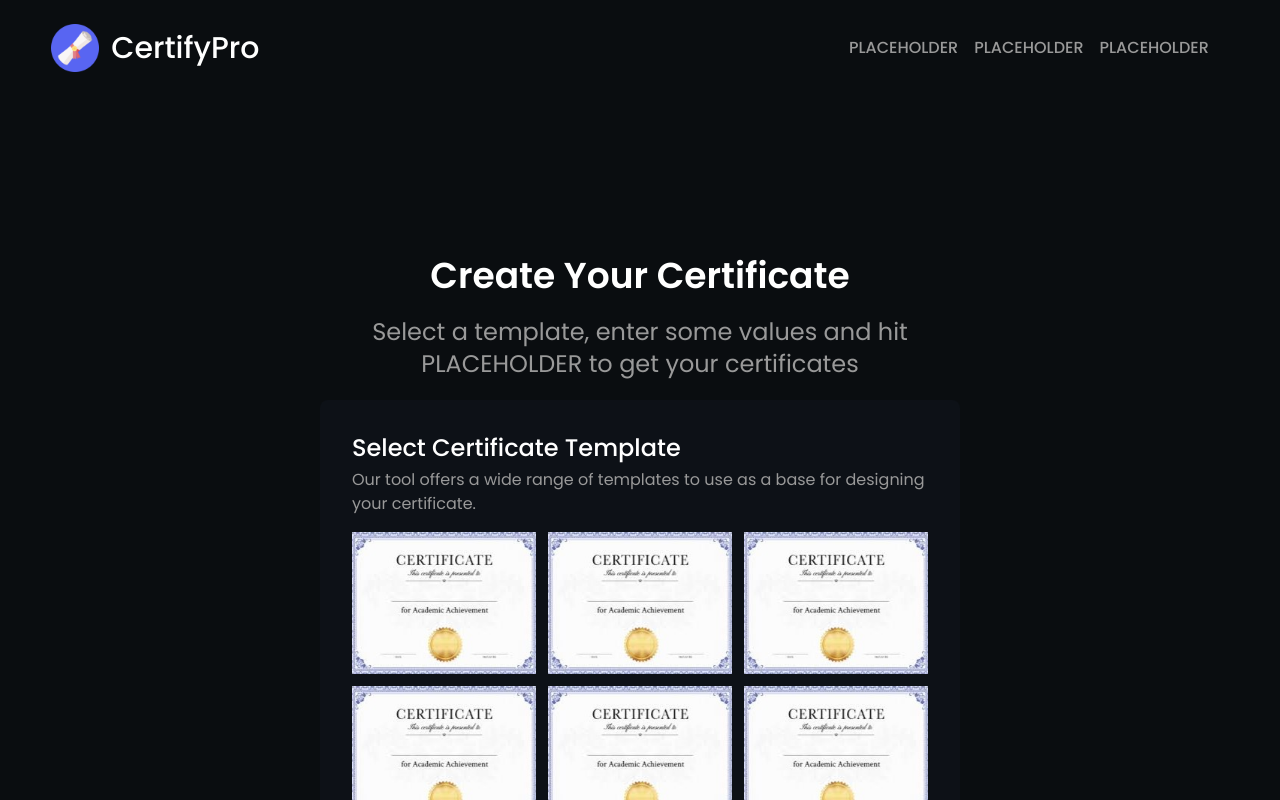
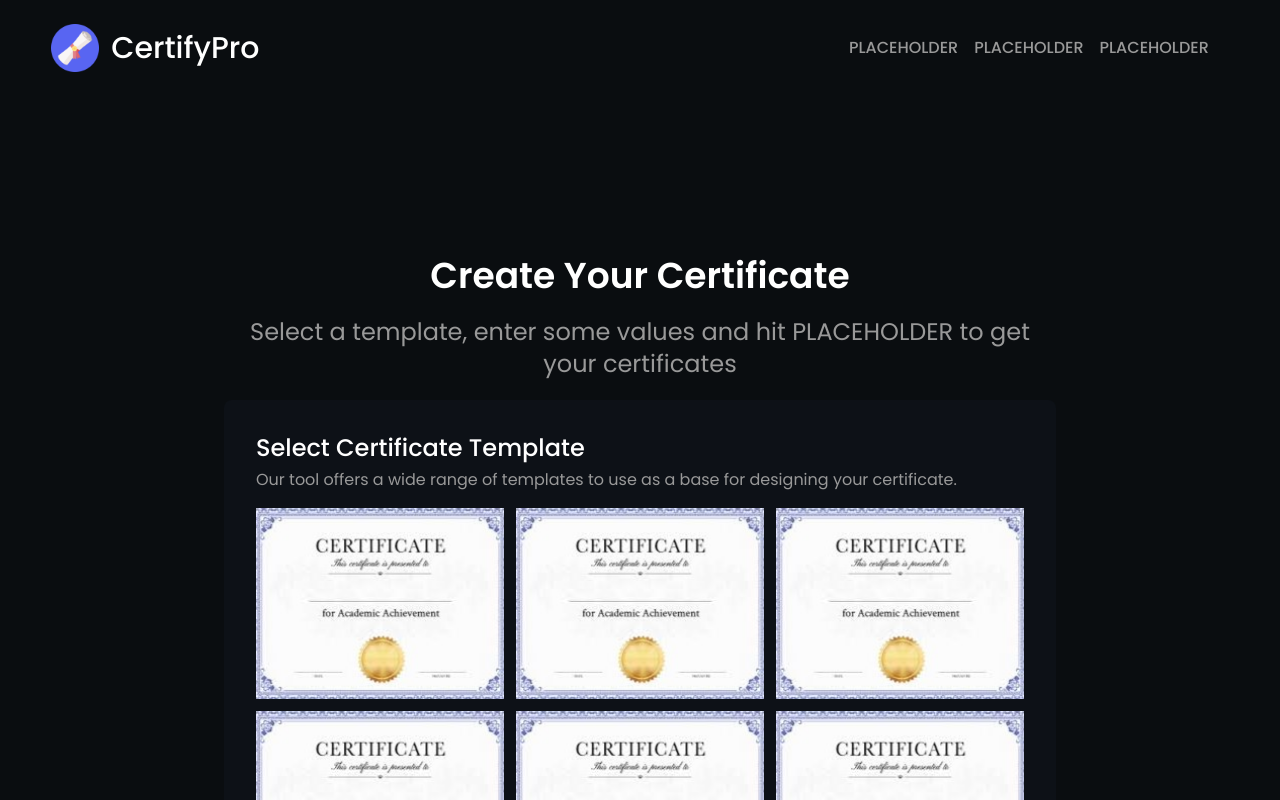
Before and after one commit to guptadevik2003/4th-Sem-Mini-Project, a React (Vite) app in the folder frontend/: page /generator in a window 1280 px wide. Shown: the top 800 px of the page. Built offline with nearby package versions, Linux system fonts and the light colour scheme.

Commit message:
Update Generator.jsx

```diff
--- a/frontend/src/pages/Root/Generator.jsx
+++ b/frontend/src/pages/Root/Generator.jsx
@@ -3,7 +3,7 @@ export default function Generator() {
     <div>
 
       <div>
-        <div className='md:w-[50%] w-[92%] mx-auto py-10 md:py-40'>
+        <div className='md:w-[65%] w-[92%] mx-auto py-10 md:py-40'>
           <h1 className='text-center text-white font-semibold md:text-4xl text-3xl'>Create Your Certificate</h1>
           <h2 className="my-5 text-center text-[#999] text-2xl">Select a template, enter some values and hit PLACEHOLDER to get your certificates</h2>
 
```
